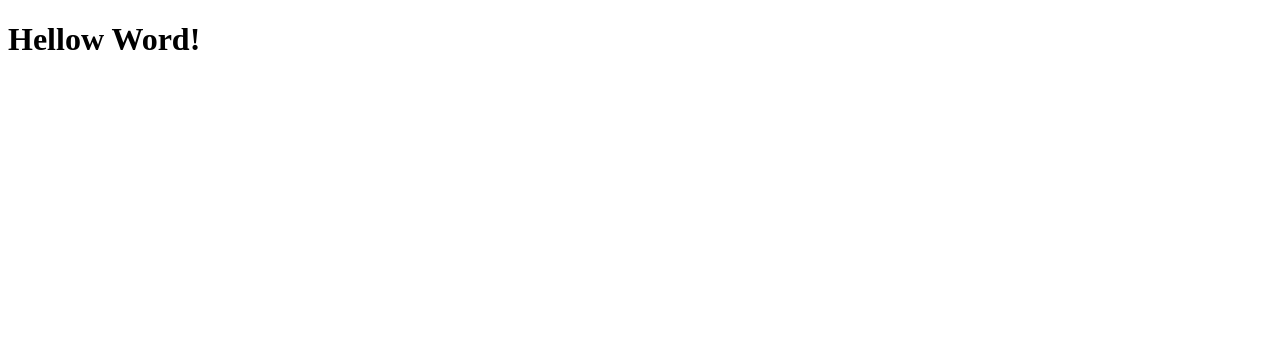
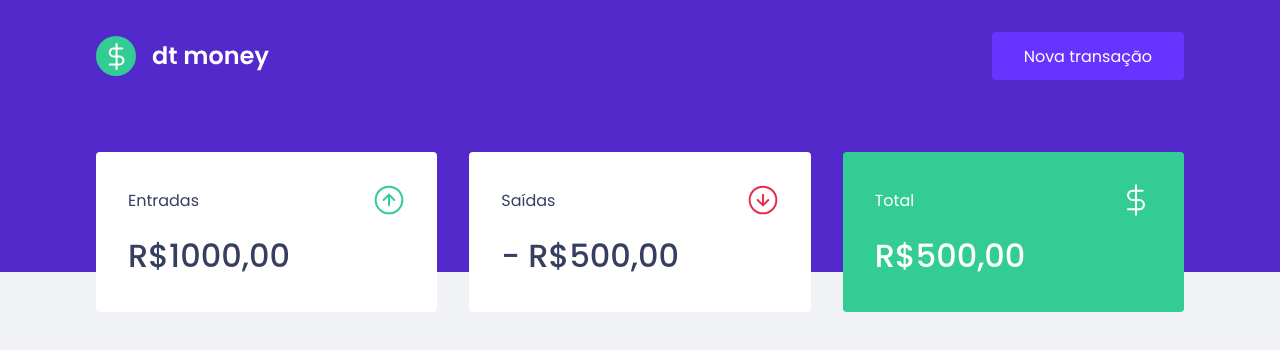
Before and after one commit to Fabioss930/dtmoney, a React (Create React App) app: page / in a window 1280 px wide. Shown: the top 350 px of the page. Built offline with nearby package versions, Linux system fonts and the light colour scheme.

Commit message:
Criando e estilizando o header

```diff
--- a/package.json
+++ b/package.json
@@ -16,6 +16,8 @@
     "@types/node": "^16.7.13",
     "@types/react": "^18.0.0",
     "@types/react-dom": "^18.0.0",
+    "@types/styled-components": "^5.1.26",
+    "styled-components": "^6.0.0-rc.1",
     "typescript": "^4.4.2"
   },
   "scripts": {
--- a/public/index.html
+++ b/public/index.html
@@ -2,11 +2,16 @@
 <html lang="en">
 
 <head>
+  <link rel="preconnect" href="https://fonts.googleapis.com">
+  <link rel="preconnect" href="https://fonts.gstatic.com" crossorigin>
   <meta charset="utf-8" />
   <link rel="icon" href="%PUBLIC_URL%/favicon.ico" />
   <meta name="viewport" content="width=device-width, initial-scale=1" />
+  <link rel="shortcut icon" href="favicon.png" type="image/png">
 
   <title>dtmoney</title>
+
+<link href="https://fonts.googleapis.com/css2?family=Poppins:wght@400;500;600&display=swap" rel="stylesheet">
 </head>
 
 <body>
--- a/src/App.tsx
+++ b/src/App.tsx
@@ -1,7 +1,13 @@
+import { Dashboard } from "./components/Dashboard";
+import { Header } from "./components/Header";
+import { GlobalStyle } from "./styles/global";
+
 export function App() {
   return (
-    <div className="App">
-      <h1>Hellow Word!</h1>
-    </div>
+    <>
+      <Header />
+      <Dashboard />
+      <GlobalStyle />
+    </>
   );
 }
--- /dev/null
+++ b/src/components/Dashboard/index.tsx
@@ -0,0 +1,10 @@
+import { Summary } from "../Summary";
+import { Container } from "./styles";
+
+export function Dashboard() {
+  return (
+    <Container>
+      <Summary />
+    </Container>
+  );
+}
--- /dev/null
+++ b/src/components/Dashboard/styles.ts
@@ -0,0 +1,7 @@
+import { styled } from "styled-components";
+
+export const Container = styled.main`
+  max-width: 1120px;
+  margin: 0 auto;
+  padding: 2.5rem 1rem;
+`;
--- /dev/null
+++ b/src/components/Header/index.tsx
@@ -0,0 +1,13 @@
+import logoImg from "../../assets/logo.svg";
+import { Container, Content } from "./styles";
+
+export function Header() {
+  return (
+    <Container>
+      <Content>
+        <img src={logoImg} alt="dt money" />
+        <button type="button">Nova transação</button>
+      </Content>
+    </Container>
+  );
+}
--- /dev/null
+++ b/src/components/Header/styles.ts
@@ -0,0 +1,29 @@
+import styled from "styled-components";
+
+export const Container = styled.header`
+  background: var(--blue);
+`;
+
+export const Content = styled.div`
+  max-width: 1120px;
+  margin: 0 auto;
+  padding: 2rem 1rem 12rem;
+  display: flex;
+  align-items: center;
+  justify-content: space-between;
+
+  button {
+    font-size: 1rem;
+    color: #fff;
+    background: var(--blue-light);
+    border: 0;
+    padding: 0 2rem;
+    border-radius: 0.25rem;
+    height: 3rem;
+    transition: filter 0.2s;
+
+    &:hover {
+      filter: brightness(0.9);
+    }
+  }
+`;
--- /dev/null
+++ b/src/components/Summary/index.tsx
@@ -0,0 +1,32 @@
+import { Container } from "./styles";
+import incomeImg from "../../assets/income.svg";
+import outcomeImg from "../../assets/outcome.svg";
+import totalImg from "../../assets/total.svg";
+
+export function Summary() {
+  return (
+    <Container>
+      <div>
+        <header>
+          <p>Entradas</p>
+          <img src={incomeImg} alt="Entradas" />
+        </header>
+        <strong>R$1000,00</strong>
+      </div>
+      <div>
+        <header>
+          <p>Saídas</p>
+          <img src={outcomeImg} alt="Saídas" />
+        </header>
+        <strong>- R$500,00</strong>
+      </div>
+      <div className="hightlight-background">
+        <header>
+          <p>Total</p>
+          <img src={totalImg} alt="Total" />
+        </header>
+        <strong>R$500,00</strong>
+      </div>
+    </Container>
+  );
+}
--- /dev/null
+++ b/src/components/Summary/styles.ts
@@ -0,0 +1,34 @@
+import { styled } from "styled-components";
+
+export const Container = styled.div`
+  display: grid;
+  grid-template-columns: repeat(3, 1fr);
+  gap: 2rem;
+  margin-top: -10rem;
+
+  div {
+    background: var(--shape);
+    border-radius: 0.25rem;
+    padding: 2rem 2rem;
+    color: var(--text-title);
+
+    header {
+      display: flex;
+      align-items: center;
+      justify-content: space-between;
+    }
+
+    strong {
+      display: block;
+      margin-top: 1rem;
+      font-size: 2rem;
+      font-weight: 500;
+      line-height: 3rem;
+    }
+
+    &.hightlight-background {
+      background: var(--green);
+      color: #fff;
+    }
+  }
+`;
--- /dev/null
+++ b/src/styles/global.ts
@@ -0,0 +1,54 @@
+import { createGlobalStyle } from "styled-components";
+
+export const GlobalStyle = createGlobalStyle`
+  :root {
+    --background: #f0f2f5;
+    --red: #E52E4D;
+    --blue: #5429CC;
+    --green: #33cc95;
+
+    --blue-light: #6933ff;
+
+    --text-title: #363f5f;
+    --text-body: #969cb3;
+
+    --shape: #FFFFFF;
+  }
+  * {
+    margin: 0;
+    padding: 0;
+    box-sizing: border-box;
+  }
+
+  html {
+    @media (max-width: 1080px) {
+       font-size: 93.75%;
+    }
+    @media (max-width: 720px) {
+        font-size: 87.5%;
+    }
+  }
+   body {
+    background: var(--background);
+    -webkit-font-smoothing: antialiased;
+  }
+
+  body, input, textarea, button {
+    font-family: 'Poppins',sans-serif;
+    font-weight: 400;
+  }
+
+  h1, h2, h3, h4, h5, h6, strong {
+    font-weight: 600;
+  }
+
+  button {
+    cursor: pointer;
+  }
+
+  [disabled] {
+    opacity: 0.6;
+    cursor: not-allowed;
+  }
+
+`;
```
Also changed, not shown: 1 other file (tests, documents, lock files or other folders).
